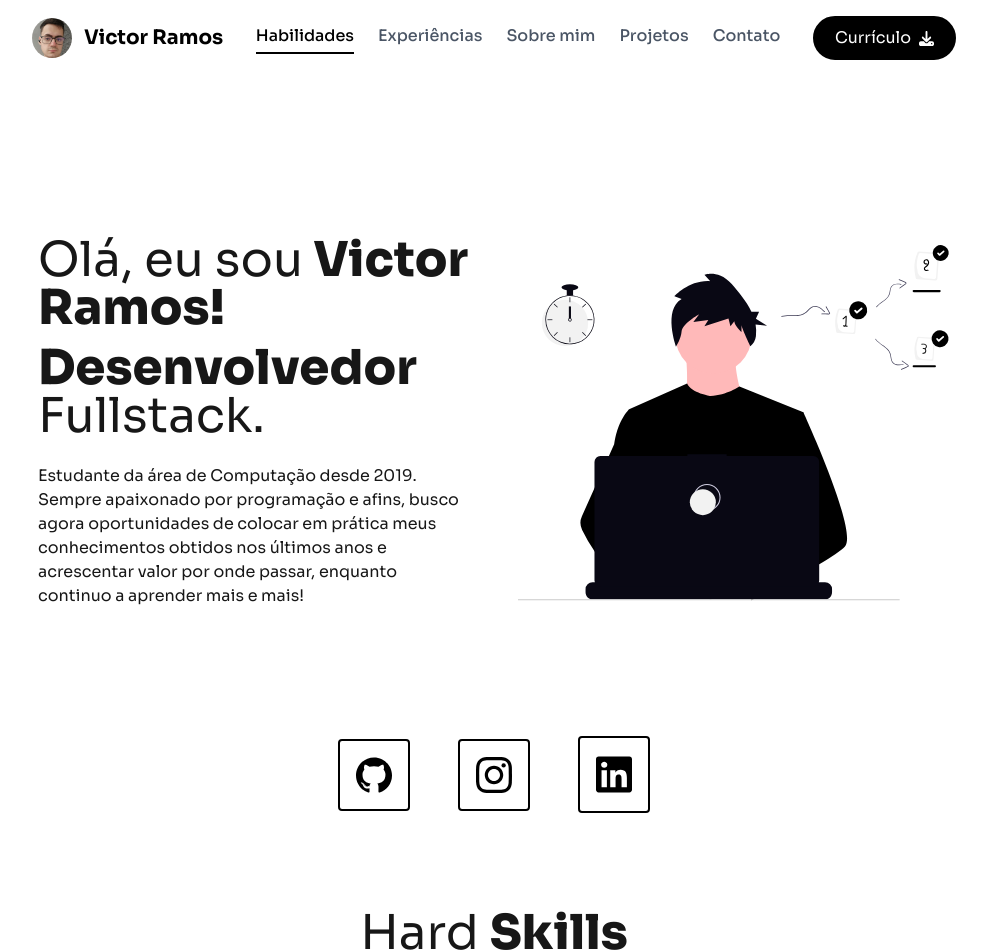
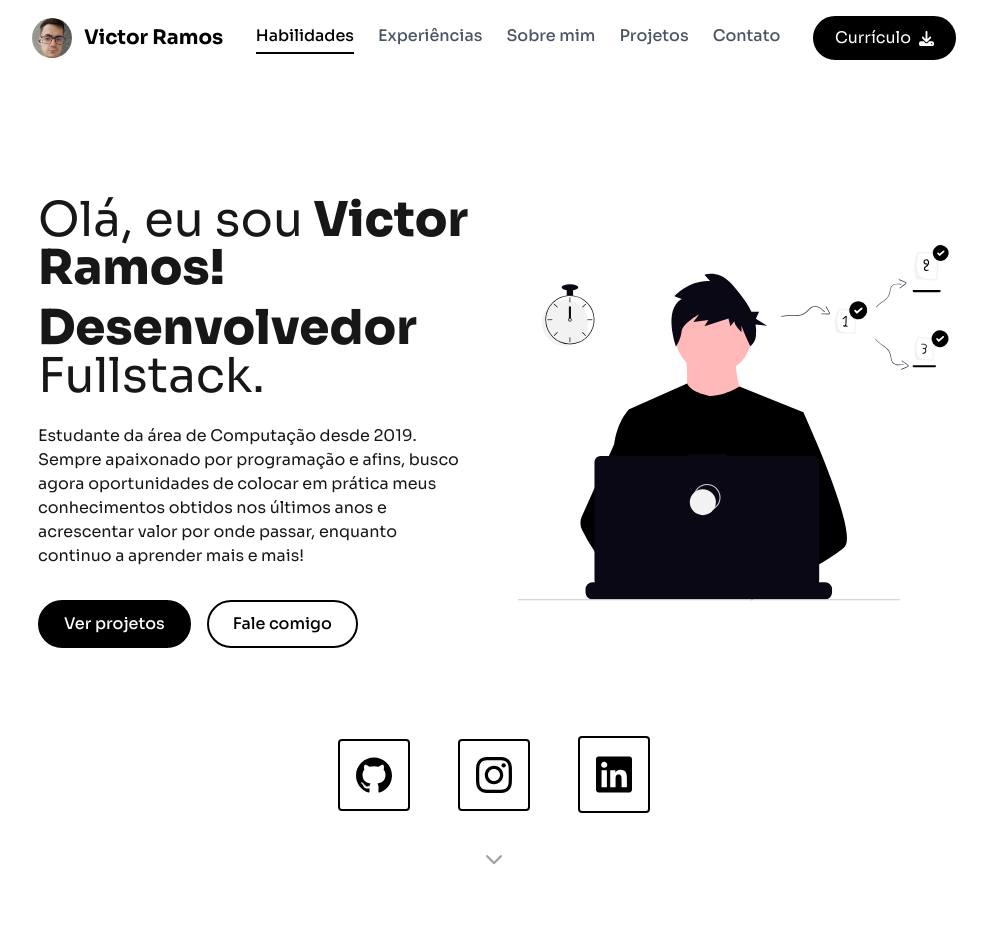
Before and after one commit to VictorRms03/Meu-Portfolio, a Next.js app: page / in a window 1280 px wide. Shown: the top 952 px of the page, without its empty margins (146-1133 px from the left). Built offline with nearby package versions, Linux system fonts and the light colour scheme.

Commit message:
feat: Enhancing hero section with effects and colorred social network icons

```diff
--- a/src/app/globals.css
+++ b/src/app/globals.css
@@ -18,3 +18,24 @@ body {
   background: var(--background);
   color: var(--foreground);
 }
+
+@keyframes fade-in-up {
+  from {
+    opacity: 0;
+    transform: translateY(16px);
+  }
+  to {
+    opacity: 1;
+    transform: translateY(0);
+  }
+}
+
+@keyframes float {
+  0%,
+  100% {
+    transform: translateY(0);
+  }
+  50% {
+    transform: translateY(-12px);
+  }
+}
--- a/src/components/GetInTouch/GetInTouchSocials.tsx
+++ b/src/components/GetInTouch/GetInTouchSocials.tsx
@@ -9,6 +9,7 @@ export default function GetInTouchSocials() {
                     key={social.name}
                     link={social.link}
                     iconPath={social.iconPath}
+                    hoverIconPath={social.hoverIconPath}
                     name={social.name}
                     className="w-17 h-17 md:w-20 md:h-20 lg:w-18 lg:h-18 xl:w-20 xl:h-20 p-4"
                     imageClassName="w-auto h-auto transition"
--- a/src/components/Hero.tsx
+++ b/src/components/Hero.tsx
@@ -1,4 +1,5 @@
 import Image from "next/image";
+import Link from "next/link";
 import HeroSocials from "./Hero/HeroSocials";
 import Container from "@/components/ui/Container";
 
@@ -10,24 +11,44 @@ export default function Hero() {
         >
             <Container className="max-w-11/12 lg:max-w-9/12 md:text-center lg:text-left px-6 flex flex-col-reverse lg:flex-row items-center justify-between gap-12">
                 <div className="lg:w-1/2">
-                    <h2 className="text-4xl lg:text-5xl mb-1 lg:mb-3">
+                    <h2 className="text-4xl lg:text-5xl mb-1 lg:mb-3 animate-[fade-in-up_0.6s_ease-out_both]">
                         Olá, eu sou
                         <span className="font-extrabold"> Victor Ramos! </span>
                     </h2>
-                    <h2 className="text-4xl lg:text-5xl mb-6">
+                    <h2 className="text-4xl lg:text-5xl mb-6 animate-[fade-in-up_0.6s_ease-out_0.1s_both]">
                         <span className="lg:font-extrabold">
                             {" "}
                             Desenvolvedor{" "}
                         </span>
                         Fullstack.
                     </h2>
-                    <p>
+                    <p className="animate-[fade-in-up_0.6s_ease-out_0.2s_both]">
                         Estudante da área de Computação desde 2019. Sempre
                         apaixonado por programação e afins, busco agora
                         oportunidades de colocar em prática meus conhecimentos
                         obtidos nos últimos anos e acrescentar valor por onde
                         passar, enquanto continuo a aprender mais e mais!
                     </p>
+
+                    <div className="mt-8 flex flex-wrap items-center justify-center gap-4 lg:justify-start animate-[fade-in-up_0.6s_ease-out_0.3s_both]">
+                        <Link
+                            href="#projetos"
+                            scroll={true}
+                            className="group relative overflow-hidden rounded-full border-2 border-black bg-black px-6 py-2.5 font-medium text-white transition-all duration-300 hover:-translate-y-0.5 hover:shadow-lg hover:shadow-black/20"
+                        >
+                            <span className="absolute inset-0 z-0 origin-left scale-x-0 bg-white transition-transform duration-300 ease-out group-hover:scale-x-100" />
+                            <span className="relative z-10 transition-colors duration-300 group-hover:text-black">
+                                Ver projetos
+                            </span>
+                        </Link>
+                        <Link
+                            href="#contato"
+                            scroll={true}
+                            className="rounded-full border-2 border-black px-6 py-2.5 font-medium text-black transition-all duration-300 hover:-translate-y-0.5 hover:bg-black hover:text-white hover:shadow-lg hover:shadow-black/20"
+                        >
+                            Fale comigo
+                        </Link>
+                    </div>
                 </div>
 
                 <div className="w-1/2">
@@ -36,11 +57,35 @@ export default function Hero() {
                         alt="Ilustração de dev"
                         width={0}
                         height={0}
-                        className="hidden lg:flex lg:w-150 lg:h-125"
+                        className="hidden lg:flex lg:w-150 lg:h-125 animate-[float_4s_ease-in-out_infinite]"
                     />
                 </div>
             </Container>
+
             <HeroSocials />
+
+            <div className="mt-10 flex justify-center">
+                <Link
+                    href="#skills"
+                    scroll={true}
+                    aria-label="Rolar para a próxima seção"
+                    className="animate-bounce text-black/40 transition-colors hover:text-black"
+                >
+                    <svg
+                        className="h-6 w-6"
+                        fill="none"
+                        stroke="currentColor"
+                        viewBox="0 0 24 24"
+                    >
+                        <path
+                            strokeLinecap="round"
+                            strokeLinejoin="round"
+                            strokeWidth={2}
+                            d="M19 9l-7 7-7-7"
+                        />
+                    </svg>
+                </Link>
+            </div>
         </section>
     );
 }
--- a/src/components/Hero/HeroSocials.tsx
+++ b/src/components/Hero/HeroSocials.tsx
@@ -9,6 +9,7 @@ export default function HeroSocials() {
                     key={social.name}
                     link={social.link}
                     iconPath={social.iconPath}
+                    hoverIconPath={social.hoverIconPath}
                     name={social.name}
                     className="p-4"
                     imageClassName="w-7 md:w-9 h-auto"
--- a/src/components/ui/SocialButton.tsx
+++ b/src/components/ui/SocialButton.tsx
@@ -3,6 +3,7 @@ import Image from "next/image";
 interface SocialButtonProps {
     link: string;
     iconPath: string;
+    hoverIconPath?: string;
     name: string;
     className?: string;
     imageClassName?: string;
@@ -13,6 +14,7 @@ interface SocialButtonProps {
 export default function SocialButton({
     link,
     iconPath,
+    hoverIconPath,
     name,
     className,
     imageClassName,
@@ -20,19 +22,47 @@ export default function SocialButton({
     imageHeight = 35,
 }: SocialButtonProps) {
     const altSocial: string = "icone " + name.toLowerCase();
+
+    if (hoverIconPath) {
+        return (
+            <a
+                href={link}
+                target="_blank"
+                rel="noopener noreferrer"
+                className={`group relative flex items-center justify-center rounded bg-white border-2 border-black hover:bg-black transition-all duration-300 hover:-translate-y-1 hover:scale-110 hover:shadow-lg hover:shadow-black/20 ${className ?? ""}`}
+            >
+                <Image
+                    src={iconPath}
+                    alt={altSocial}
+                    width={imageWidth}
+                    height={imageHeight}
+                    className={`transition-opacity duration-300 group-hover:opacity-0 ${imageClassName ?? ""}`}
+                />
+                <Image
+                    src={hoverIconPath}
+                    alt=""
+                    aria-hidden="true"
+                    width={imageWidth}
+                    height={imageHeight}
+                    className={`absolute inset-0 m-auto opacity-0 transition-opacity duration-300 group-hover:opacity-100 ${imageClassName ?? ""}`}
+                />
+            </a>
+        );
+    }
+
     return (
         <a
             href={link}
             target="_blank"
             rel="noopener noreferrer"
-            className={`group rounded bg-white border-2 border-black hover:bg-black ${className ?? ""}`}
+            className={`group relative flex items-center justify-center rounded bg-white border-2 border-black hover:bg-black transition-all duration-300 hover:-translate-y-1 hover:scale-110 hover:shadow-lg hover:shadow-black/20 ${className ?? ""}`}
         >
             <Image
                 src={iconPath}
                 alt={altSocial}
                 width={imageWidth}
                 height={imageHeight}
-                className={`group-hover:invert ${imageClassName ?? ""}`}
+                className={`transition-all duration-300 group-hover:invert ${imageClassName ?? ""}`}
             />
         </a>
     );
--- a/src/data/socials.ts
+++ b/src/data/socials.ts
@@ -1,6 +1,7 @@
 export interface Social {
     link: string;
     iconPath: string;
+    hoverIconPath?: string;
     name: string;
 }
 
@@ -13,11 +14,13 @@ export const heroSocials: Social[] = [
     {
         link: "https://www.instagram.com/victor_rms01/",
         iconPath: "/icons/socialNetworks/instagram.svg",
+        hoverIconPath: "/icons/socialNetworks/instagram-color.svg",
         name: "Instagram",
     },
     {
         link: "https://www.linkedin.com/in/victor-ramos3/",
         iconPath: "/icons/socialNetworks/linkedin.svg",
+        hoverIconPath: "/icons/socialNetworks/linkedin-color.svg",
         name: "Linkedin",
     },
 ];
@@ -31,11 +34,13 @@ export const contactSocials: Social[] = [
     {
         link: "https://www.instagram.com/victor_rms01/",
         iconPath: "/icons/socialNetworks/instagram.svg",
+        hoverIconPath: "/icons/socialNetworks/instagram-color.svg",
         name: "Instagram",
     },
     {
         link: "https://www.linkedin.com/in/victor-ramos3/",
         iconPath: "/icons/socialNetworks/linkedin.svg",
+        hoverIconPath: "/icons/socialNetworks/linkedin-color.svg",
         name: "Linkedin",
     },
     {
```
Also changed, not shown: public/icons/socialNetworks/instagram-color.svg (added), public/icons/socialNetworks/linkedin-color.svg (added).
